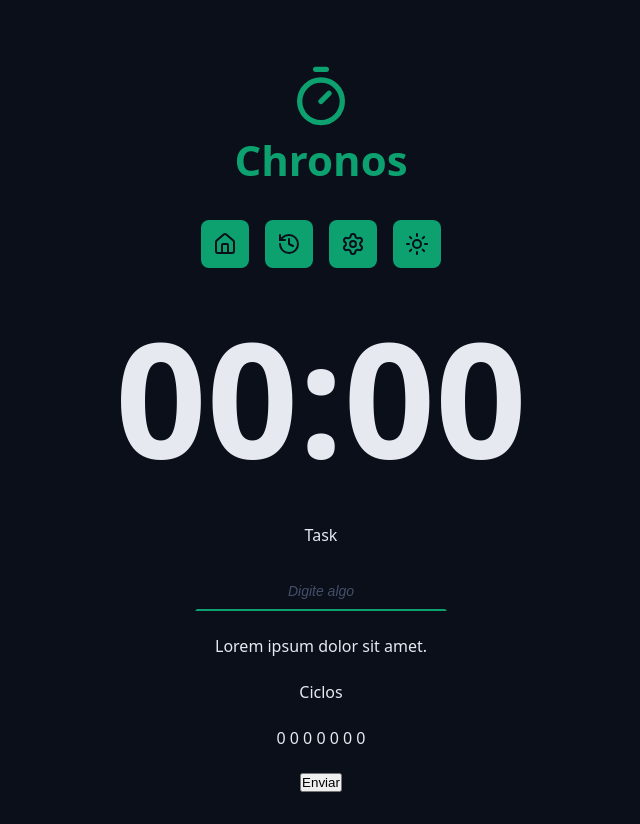
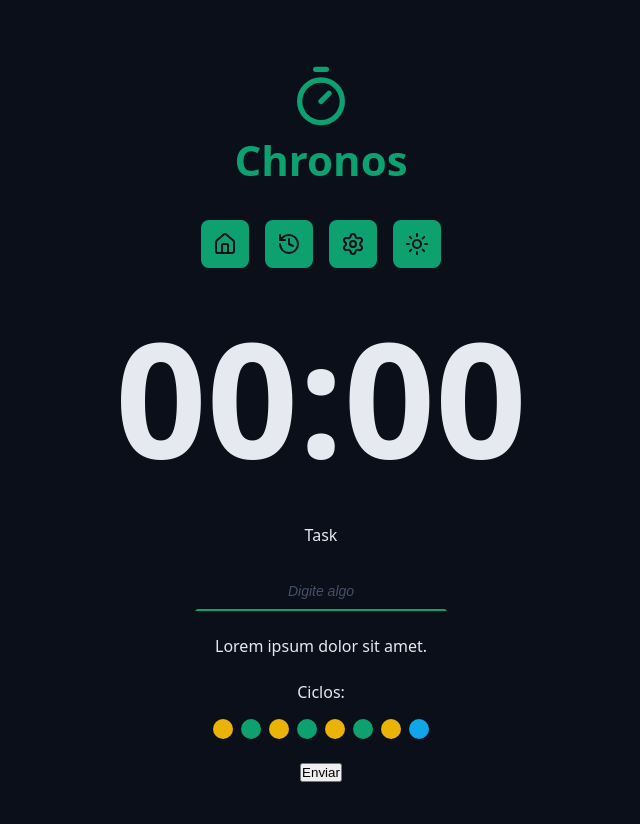
Before and after one commit to oAnjophb/React-Studies-Chronos-Timer, a React (Vite) app: page / in a window 1280 px wide. Shown: the whole page, without its empty margins (319-959 px from the left). Built offline with nearby package versions, Linux system fonts and the light colour scheme.

Commit message:
Add Cycles component to display work and break cycles in the App layout

```diff
--- a/src/App.tsx
+++ b/src/App.tsx
@@ -3,6 +3,7 @@
 import { Logo } from "./components/Logo";
 import { CountDown } from "./components/CountDown";
 import { DefaultInput } from "./components/DefaultInput";
+import { Cycles } from "./components/Cycles";
 
 import "./styles/theme.css";
 import "./styles/global.css";
@@ -37,8 +38,7 @@
           </div>
 
           <div className="formRow">
-            <p>Ciclos</p>
-            <p>0 0 0 0 0 0 0</p>
+            <Cycles />
           </div>
           <div className="formRow">
             <button>Enviar</button>
--- /dev/null
+++ b/src/components/Cycles/index.tsx
@@ -0,0 +1,20 @@
+import styles from "./styles.module.css";
+
+export function Cycles() {
+  return (
+    <div className={styles.cycles}>
+      <span>Ciclos: </span>
+
+      <div className={styles.cyclesDots}>
+        <span className={`${styles.cyclesDot} ${styles.workTime}`}></span>
+        <span className={`${styles.cyclesDot} ${styles.shortBreakTime}`}></span>
+        <span className={`${styles.cyclesDot} ${styles.workTime}`}></span>
+        <span className={`${styles.cyclesDot} ${styles.shortBreakTime}`}></span>
+        <span className={`${styles.cyclesDot} ${styles.workTime}`}></span>
+        <span className={`${styles.cyclesDot} ${styles.shortBreakTime}`}></span>
+        <span className={`${styles.cyclesDot} ${styles.workTime}`}></span>
+        <span className={`${styles.cyclesDot} ${styles.longBreakTime}`}></span>
+      </div>
+    </div>
+  );
+}
--- /dev/null
+++ b/src/components/Cycles/styles.module.css
@@ -0,0 +1,31 @@
+.cycles {
+  display: flex;
+  flex-direction: column;
+  align-items: center;
+  justify-content: center;
+  gap: 1.6rem;
+}
+
+.cyclesDots {
+  display: flex;
+  gap: 0.8rem;
+}
+
+.cyclesDot {
+  width: 2rem;
+  height: 2rem;
+  background-color: var(--primary);
+  border-radius: 50%;
+}
+
+.workTime {
+  background-color: var(--warning);
+}
+
+.shortBreakTime {
+  background-color: var(--primary);
+}
+
+.longBreakTime {
+  background-color: var(--info);
+}
```
